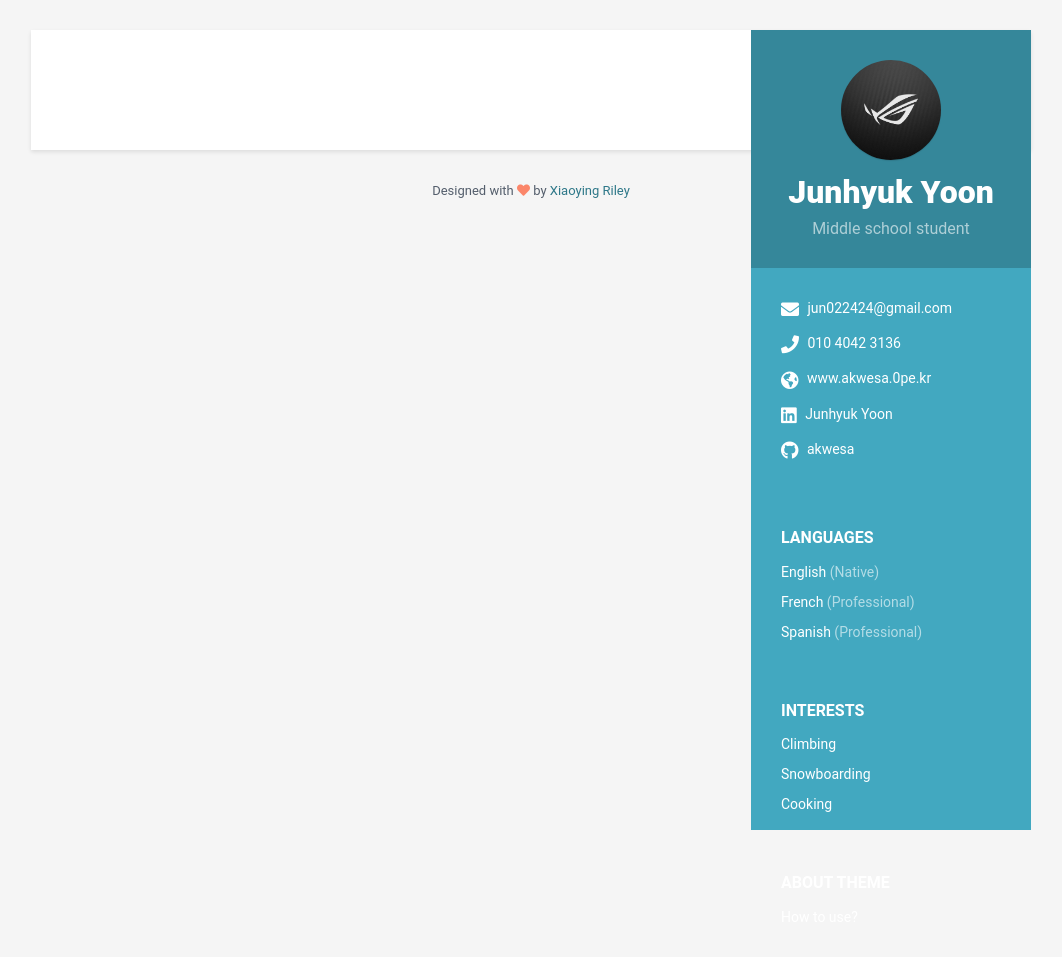
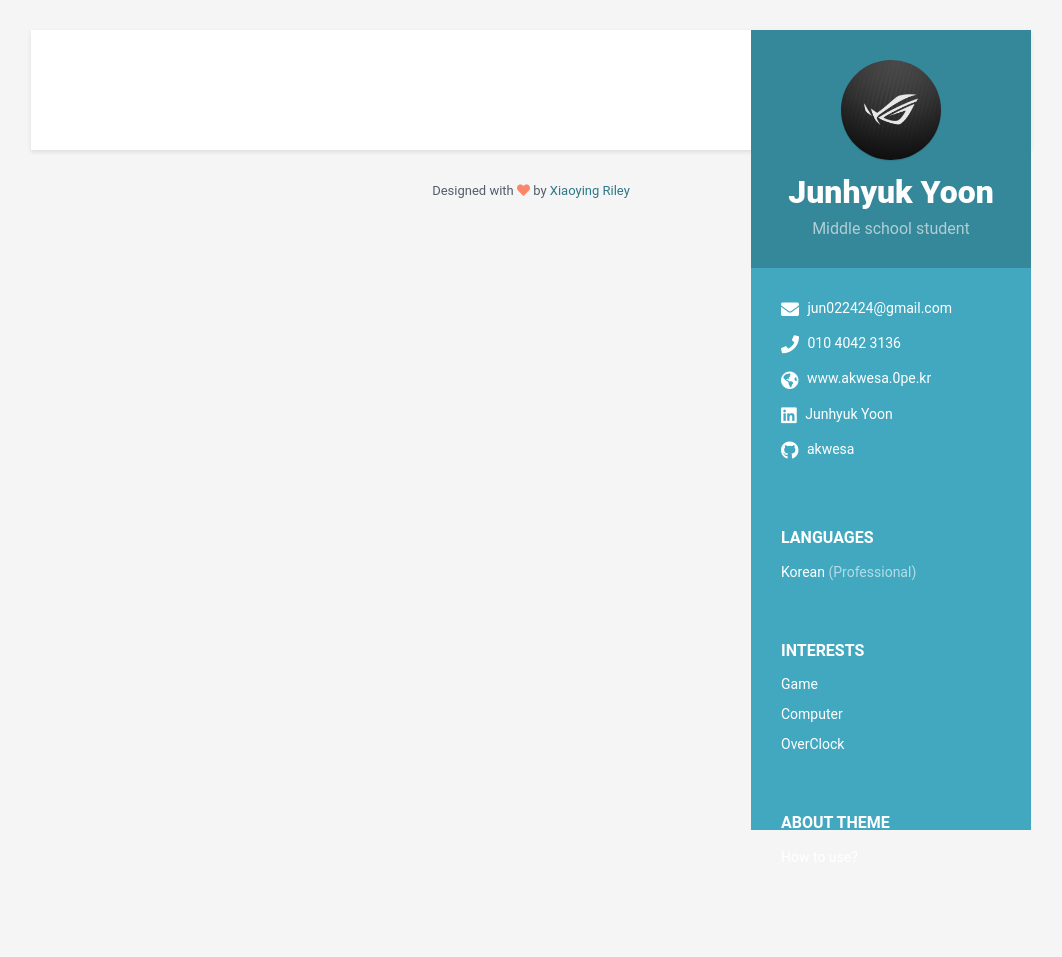
Before and after one commit to akwesa/resume, a Jekyll site: the page built from index.html, in a window 1280 px wide. Shown: the whole page, without its empty margins (109-1171 px from the left). Built offline with Jekyll 4.4.1, drawn with Linux system fonts in a browser that asks for light colours; after the commit the page ends 900 px from its top, so only the background shows below that.

Commit message:
language fix

```diff
--- a/_data/data.yml
+++ b/_data/data.yml
@@ -24,23 +24,18 @@ sidebar:
     codewars:
 
     languages:
-      - idiom: English
-        level: Native
-
-      - idiom: French
+      - idiom: Korean
         level: Professional
 
-      - idiom: Spanish
-        level: Professional
 
     interests:
-      - item: Climbing
+      - item: Game
         link:
 
-      - item: Snowboarding
+      - item: Computer
         link:
 
-      - item: Cooking
+      - item: OverClock
         link:
 
 #career-profile:
```
